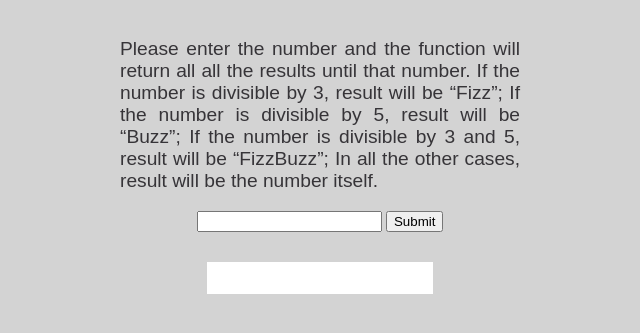
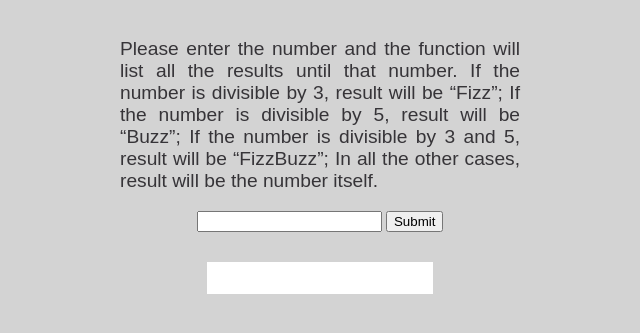
Before and after one commit to Jovan-MS/fizzbuzz02, a plain HTML site: page index.html in a window 1280 px wide. Shown: the part 61-394 px from the top of the page, without its empty margins (320-960 px from the left). Drawn offline with Linux system fonts and the light colour scheme.

Commit message:
amended text

```diff
--- a/index.html
+++ b/index.html
@@ -10,9 +10,9 @@
 	<body>
 		<h1>FizzBuzz Counter</h1>
 		<p>
-			Please enter the number and the function will return all all the results
-			until that number. If the number is divisible by 3, result will be “Fizz”;
-			If the number is divisible by 5, result will be “Buzz”; If the number is
+			Please enter the number and the function will list all the results until
+			that number. If the number is divisible by 3, result will be “Fizz”; If
+			the number is divisible by 5, result will be “Buzz”; If the number is
 			divisible by 3 and 5, result will be “FizzBuzz”; In all the other cases,
 			result will be the number itself.
 		</p>
```
